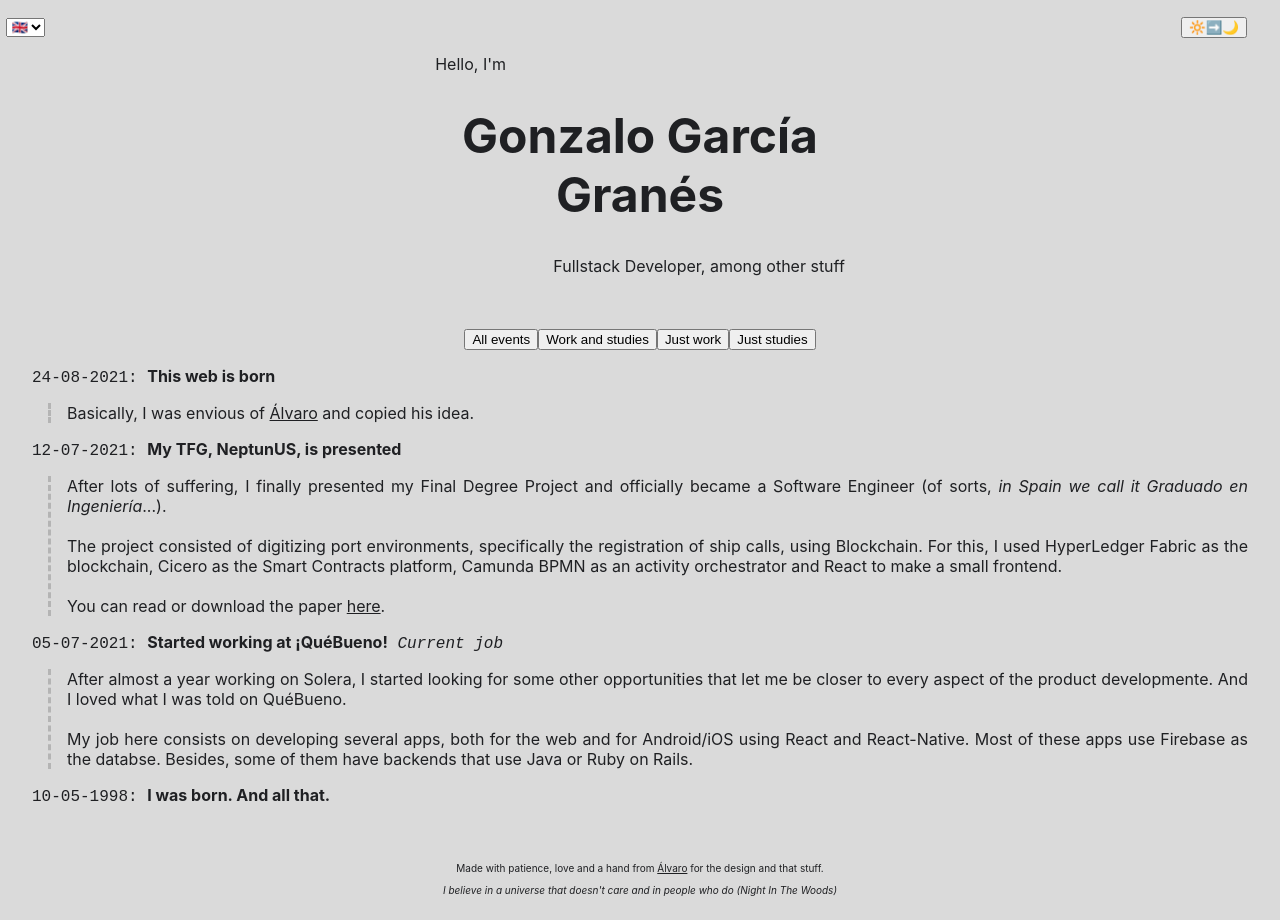
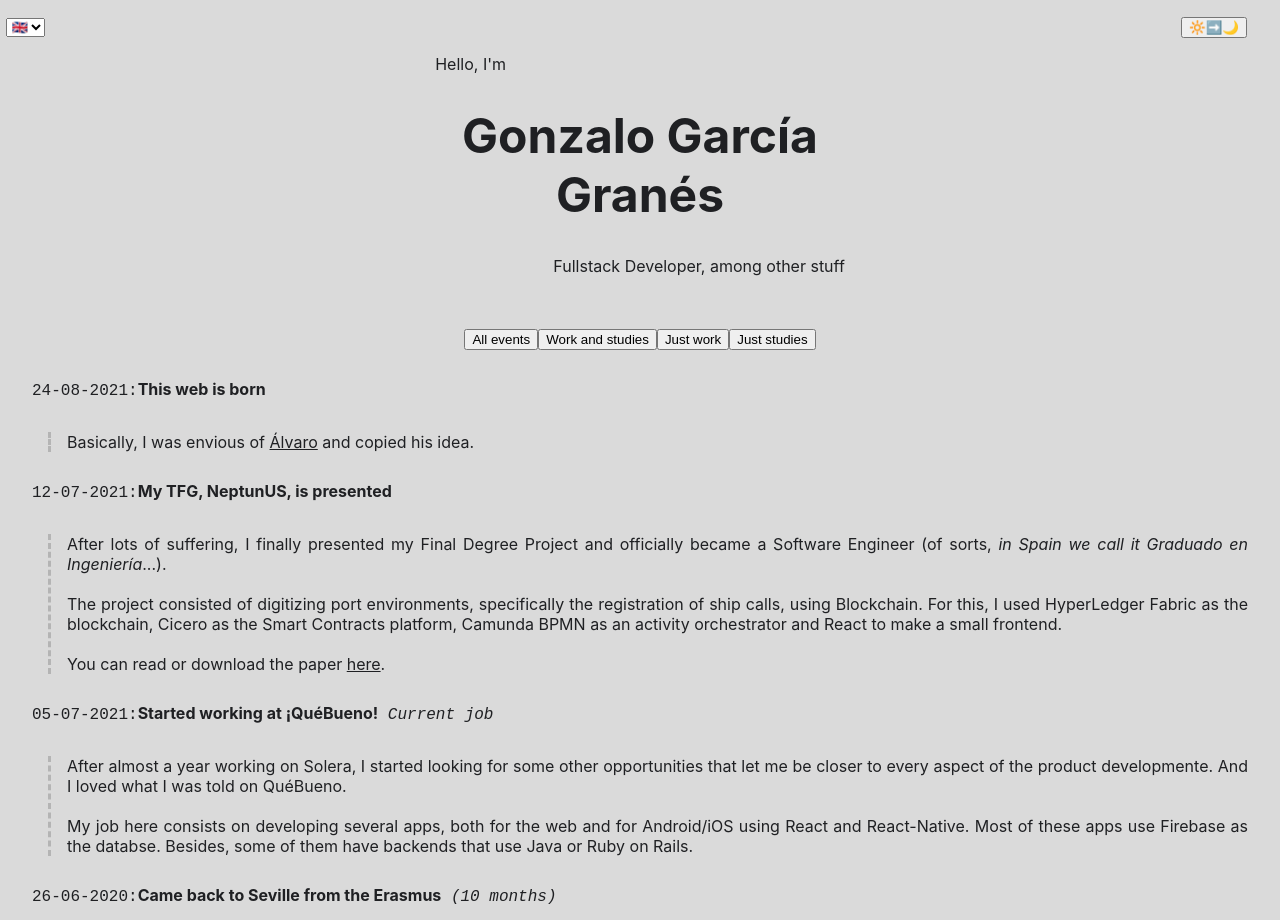
Before and after one commit to Gonza116/gonza116.github.io, a React (Create React App) app: page / in a window 1280 px wide. Shown: the top 920 px of the page. Built offline with nearby package versions, Linux system fonts and the light colour scheme.

Commit message:
Better timeline behaviour

```diff
--- a/package.json
+++ b/package.json
@@ -1,6 +1,6 @@
 {
   "homepage": "https://gonza116.github.io/",
-  "name": "home",
+  "name": "gongran.es",
   "version": "0.1.0",
   "private": true,
   "dependencies": {
--- a/src/Footer.css
+++ b/src/Footer.css
@@ -1,5 +1,6 @@
 .footer-container {
-  margin-top: 1em;
+  margin: 1em;
+  margin-bottom: 2em;
   text-align: center;
 }
 
--- a/src/Timeline.css
+++ b/src/Timeline.css
@@ -9,9 +9,26 @@
 
 .timeline-container {
   margin-left: 2em;
+  align-items: stretch;
 }
 
-.timeline-subtitle {
+.timeline-top-container {
+  display: flex;
+  align-items: baseline;
+}
+
+.timeline-date {
+  font-family: "Courier New", Courier, monospace;
+  display: inline-block;
+  width: auto;
+}
+
+.timeline-subcontainer {
+  display: inline-block;
+  width: 69%;
+}
+
+.timeline-extra {
   font-family: "Courier New", Courier, monospace;
   display: inline;
 }
--- a/src/Timeline.js
+++ b/src/Timeline.js
@@ -92,7 +92,16 @@ const Timeline = ({ EventList }) => {
 
 export default Timeline;
 
-const Event = ({ explanation, date, title, extra }, isFinal) => {
+const Event = ({ explanation, date, title, extra, isFinal }) => {
+  console.log("Condición: ", !isFinal && (!explanation || explanation === ""));
+  console.log("isFinal: ", isFinal);
+  console.log("!isFinal: ", !isFinal);
+  console.log("!explanation: ", !explanation);
+  console.log('explanation === "": ', explanation === "");
+  console.log(
+    '!explanation || explanation === "")',
+    !explanation || explanation === ""
+  );
   if (!isFinal && (!explanation || explanation === "")) {
     explanation = (
       <div>
@@ -103,13 +112,17 @@ const Event = ({ explanation, date, title, extra }, isFinal) => {
   }
   return (
     <div className="timeline-container">
-      <p className="timeline-subtitle">{date}: </p>
-      <b>{title}</b>
-      {extra && (
-        <p className="timeline-subtitle">
-          <i> {extra}</i>
-        </p>
-      )}
+      <div className="timeline-top-container">
+        <p className="timeline-date">{date}: </p>
+        <div className="timeline-subcontainer">
+          <b>{title}</b>
+          {extra && (
+            <p className="timeline-extra">
+              <i> {extra}</i>
+            </p>
+          )}
+        </div>
+      </div>
       <div className="timeline-data">{explanation}</div>
     </div>
   );
--- a/src/constants/eventList.js
+++ b/src/constants/eventList.js
@@ -59,6 +59,17 @@ export const EventListES = [
       </p>
     ),
     type: "WORK",
+  },
+  {
+    date: "26-06-2020",
+    title: "Volví a Sevilla del Erasmus",
+    extra: "(10 meses)",
+    type: "STUDIES",
+  },
+  {
+    date: "26-08-2019",
+    title: "Empecé el Erasmus en Skövde (Suecia)",
+    type: "STUDIES",
   },
   {
     date: "10-05-1998",
@@ -128,6 +139,17 @@ export const EventListEN = [
     type: "WORK",
   },
   {
+    date: "26-06-2020",
+    title: "Came back to Seville from the Erasmus",
+    extra: "(10 months)",
+    type: "STUDIES",
+  },
+  {
+    date: "26-08-2019",
+    title: "Started Erasmus in Skövde (Sweden)",
+    type: "STUDIES",
+  },
+  {
     date: "10-05-1998",
     title: "I was born. And all that.",
     type: "MISCELLANEOUS",
```
Also changed, not shown: 1 other file (tests, documents, lock files or other folders).
